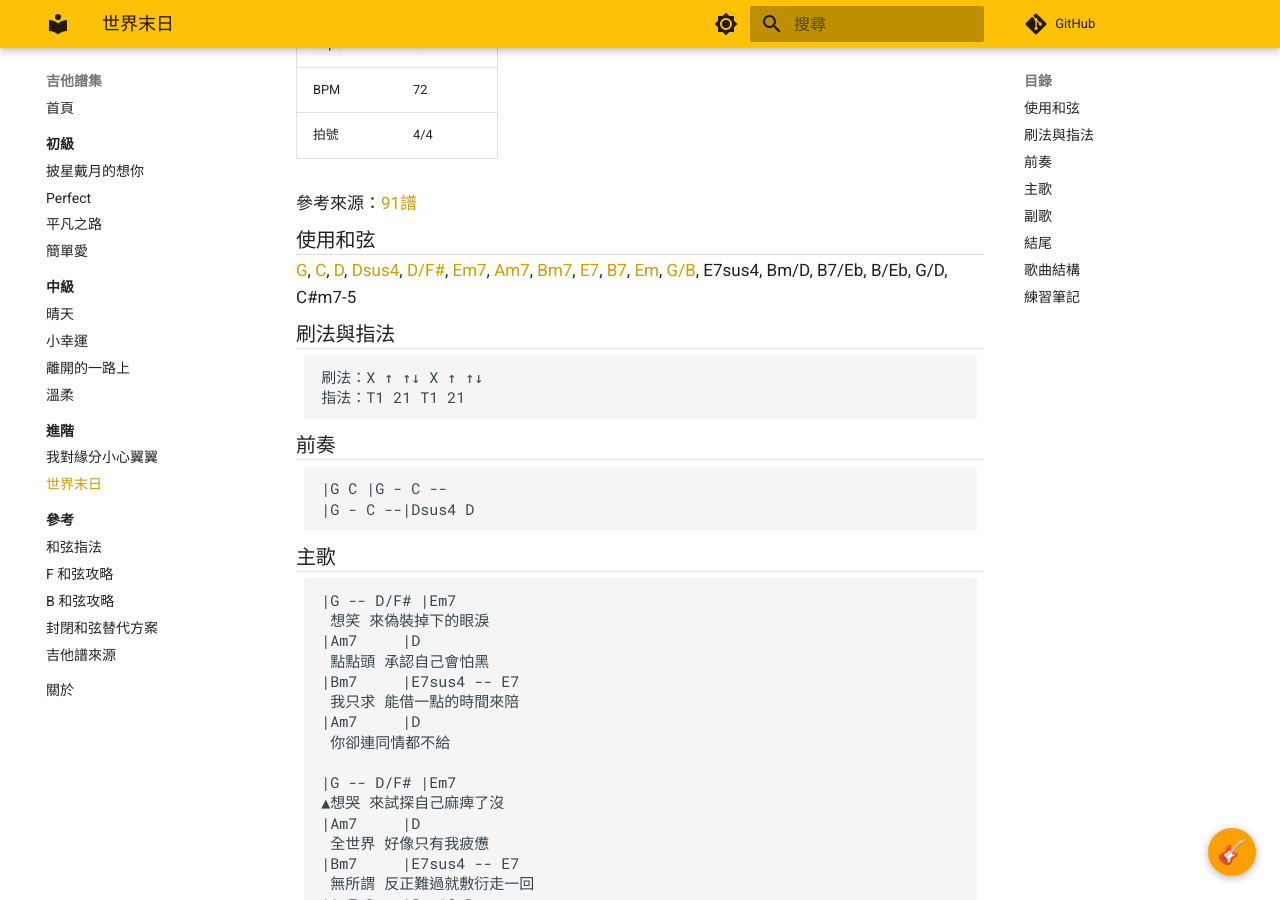
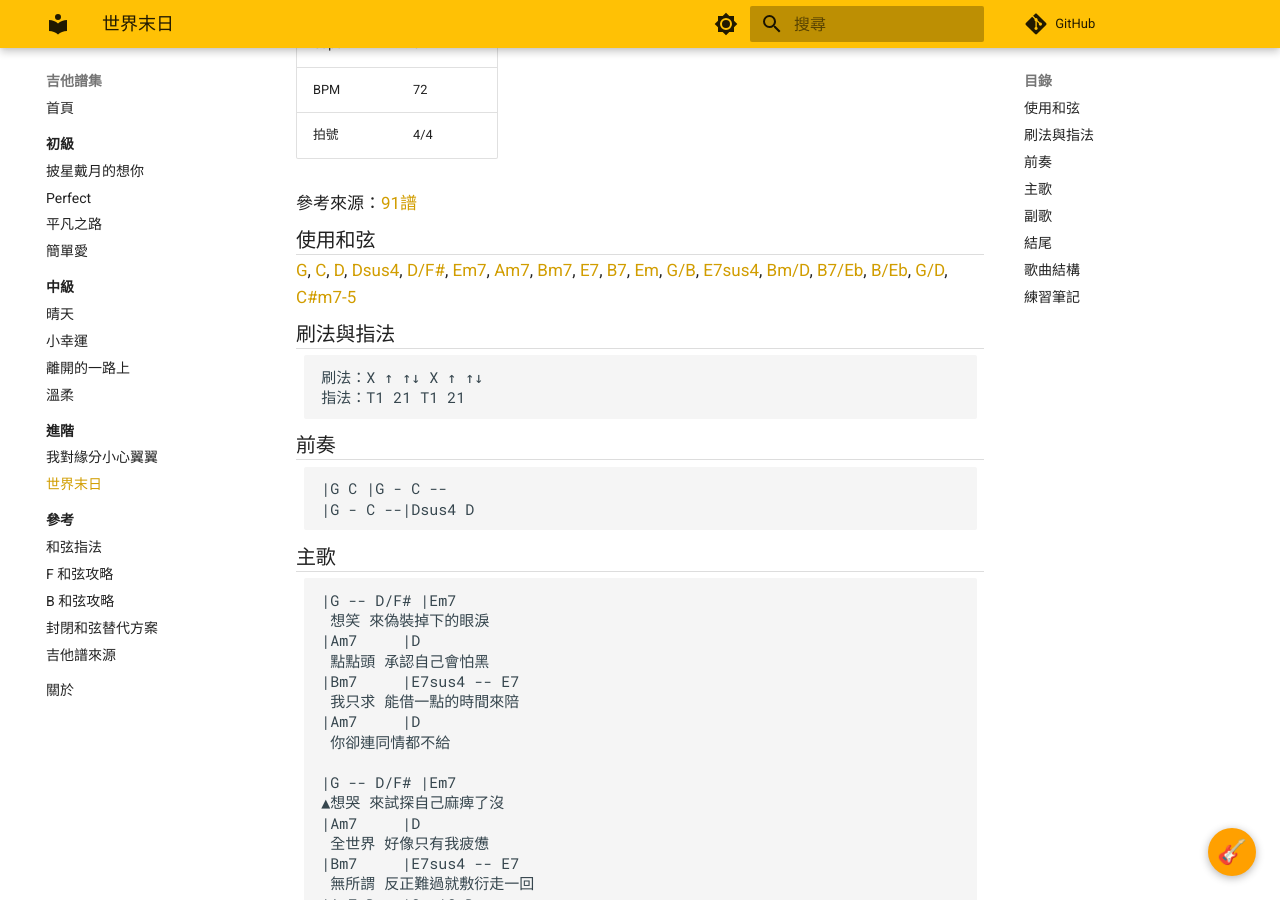
Before and after one commit to justmaker/guitar-scores, an MkDocs documentation site: the page built from docs/advanced/shi-jie-mo-ri.md, in a window 1280 px wide and 900 px high, scrolled down 333 px. Built offline with MkDocs 1.6.1 and Material for MkDocs 9.7.7, drawn with Linux system fonts in a browser that asks for light colours; comment, search, counter and statistics services are not loaded; some of the changed lines change nothing that is shown.

Commit message:
fix: 世界末日所有和弦補上hyperlink

```diff
--- a/docs/advanced/shi-jie-mo-ri.md
+++ b/docs/advanced/shi-jie-mo-ri.md
@@ -18,7 +18,7 @@ tags:
 
 ## 使用和弦
 
-[G](../reference/chords.md#g), [C](../reference/chords.md#c), [D](../reference/chords.md#d), [Dsus4](../reference/chords.md#dsus4), [D/F#](../reference/chords.md#dfsharp), [Em7](../reference/chords.md#em7), [Am7](../reference/chords.md#am7), [Bm7](../reference/chords.md#bm7), [E7](../reference/chords.md#e7), [B7](../reference/chords.md#b), [Em](../reference/chords.md#em), [G/B](../reference/chords.md#gb), E7sus4, Bm/D, B7/Eb, B/Eb, G/D, C#m7-5
+[G](../reference/chords.md#g), [C](../reference/chords.md#c), [D](../reference/chords.md#d), [Dsus4](../reference/chords.md#dsus4), [D/F#](../reference/chords.md#dfsharp), [Em7](../reference/chords.md#em7), [Am7](../reference/chords.md#am7), [Bm7](../reference/chords.md#bm7), [E7](../reference/chords.md#e7), [B7](../reference/chords.md#b), [Em](../reference/chords.md#em), [G/B](../reference/chords.md#gb), [E7sus4](../reference/chords.md#e7sus4), [Bm/D](../reference/chords.md#bmd), [B7/Eb](../reference/chords.md#b7eb), [B/Eb](../reference/chords.md#beb), [G/D](../reference/chords.md#gd), [C#m7-5](../reference/chords.md#csharpm7b5)
 
 ## 刷法與指法
 
```
